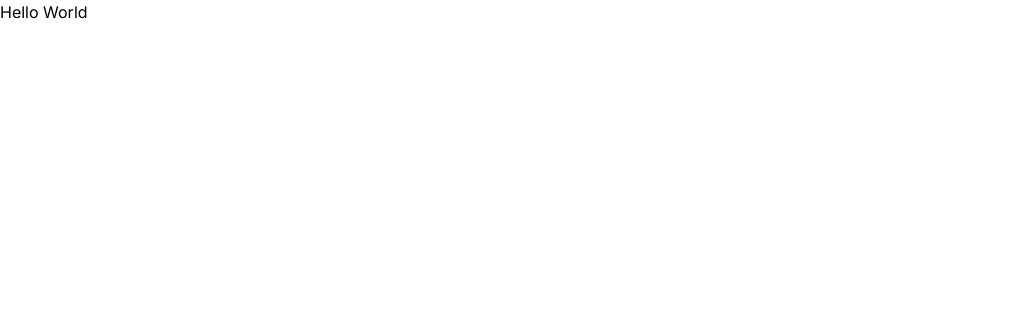
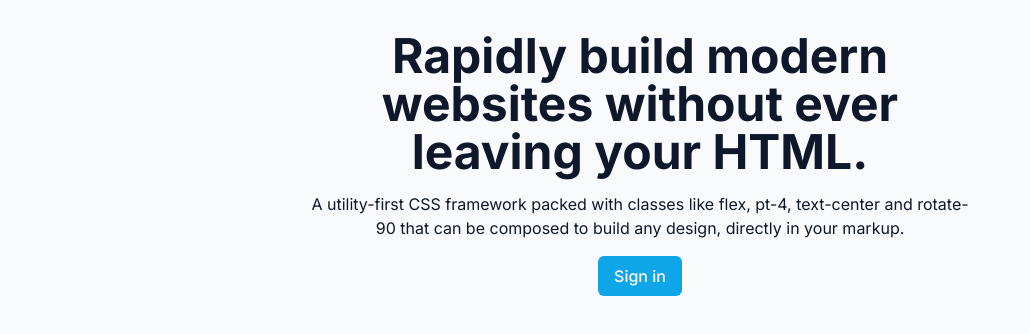
Before and after one commit to mauricioromagnollo/ignite-tailwind, a Next.js app: page / in a window 1280 px wide. Shown: the top 334 px of the page, without its empty margins (0-1030 px from the left). Built offline with nearby package versions, Linux system fonts and the light colour scheme.

Commit message:
chore: add initial home example with tailwind classes

```diff
--- a/src/app/page.tsx
+++ b/src/app/page.tsx
@@ -1,5 +1,19 @@
 export default function Home() {
   return (
-    <h1>Hello World</h1>
+    <div className="p-8 bg-slate-50 text-slate-900 dark:bg-slate-900 dark:text-slate-100 h-screen flex flex-col items-center text-center">
+      <div className="max-w-2xl">
+        <h1 className="font-bold text-3xl sm:text-4xl lg:text-5xl">
+          Rapidly build modern websites without ever leaving your HTML.
+        </h1>
+        <p className="mt-4 dark:text-slate-400">
+          A utility-first CSS framework packed with classes like flex, pt-4, text-center and rotate-90 that can be composed to build any design, directly in your markup.
+        </p>
+        <button
+          className="bg-sky-500 dark:bg-sky-400 dark:text-sky-950 text-white px-4 py-2 rounded-md font-medium mt-4 enabled:hover:bg-sky-600 disabled:opacity-60 disabled:cursor-not-allowed"
+        >
+          Sign in
+        </button>
+      </div>
+    </div>
   )
 }
```
